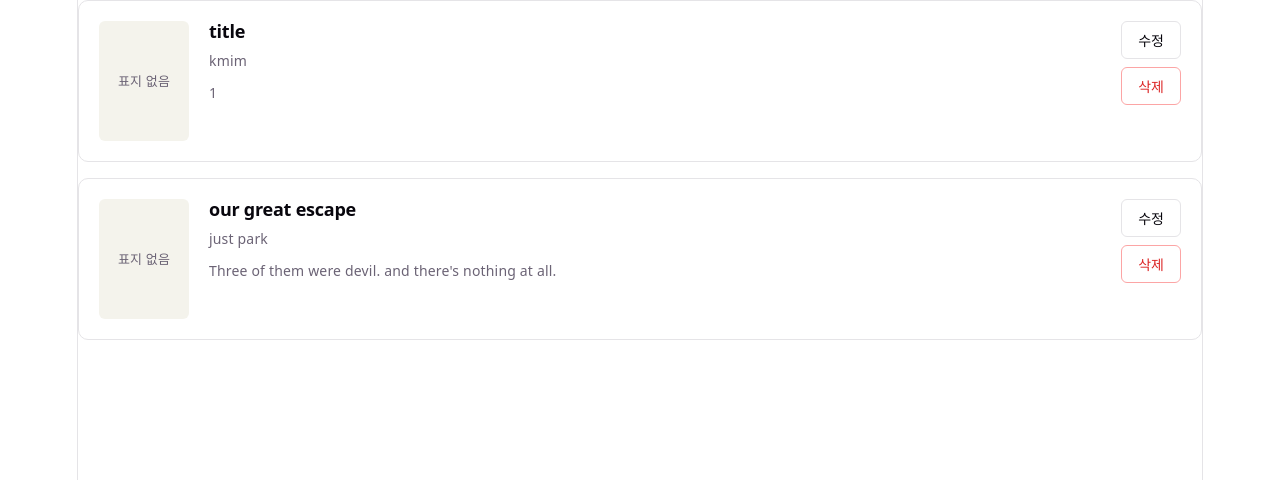
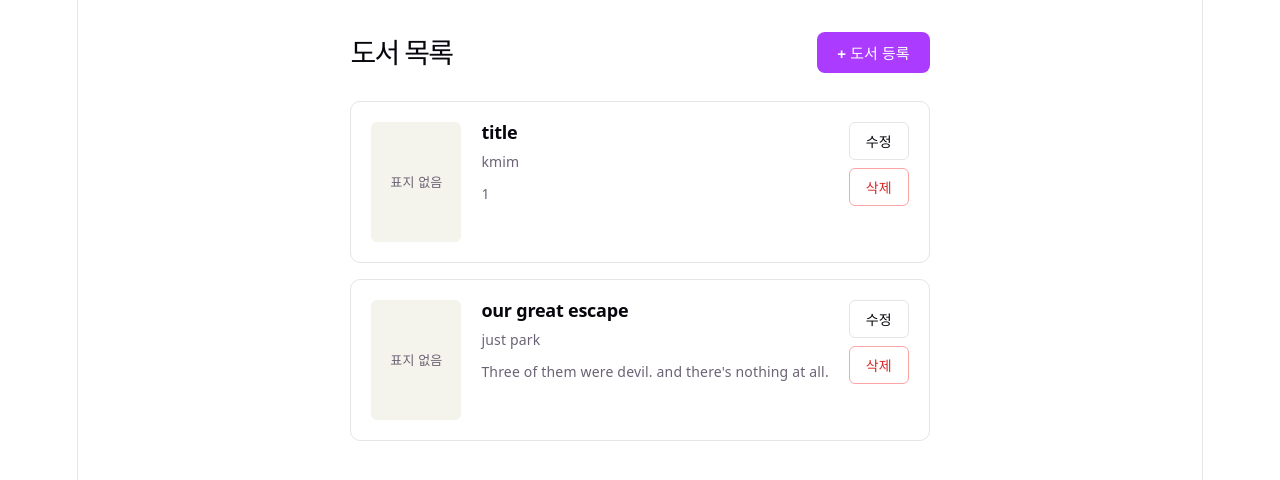
Before and after one commit to LeeDongHyun1324/AI_-_4-, a React (Vite) app: page / in a window 1280 px wide. Shown: the top 480 px of the page. Built offline with nearby package versions, Linux system fonts and the light colour scheme; data requests are answered from the project's data file.

Commit message:
merge with hyesung(hard)

```diff
--- a/db.json
+++ b/db.json
@@ -1,7 +1,20 @@
 {
     "books": [
-        { "id": 1, "title": "  ", "author": "","content": "   1  ",
-        "coverImageUrl": "","createdAt": "2026-04-24T09:00:00.000Z",
-        "updatedAt": "2026-04-24T09:00:00.000Z"}
+        { "id": 1,
+        "title": "title",
+        "author": "kmim",
+        "content": "   1  ",
+        "coverImageUrl": "",
+        "createdAt": "2026-04-24T09:00:00.000Z",
+        "updatedAt": "2026-04-24T09:00:00.000Z"
+        },
+        { "id": 2,
+        "title": "our great escape",
+        "author": "just park",
+        "content": "Three of them were devil. and there's nothing at all.",
+        "coverImageUrl": "",
+        "createdAt": "2026-04-24T09:00:00.000Z",
+        "updatedAt": "2026-04-24T09:00:00.000Z"
+        }
     ]
 }
--- a/src/pages/BookListPage.jsx
+++ b/src/pages/BookListPage.jsx
@@ -1,22 +1,52 @@
-import '../App.css'
+import { useEffect, useState } from 'react';
+import { getBooks, deleteBook } from '../api/books';
 import BookCard from '../components/BookCard';
 
-function BookListPage({ books, onDelete }) {
+export default function BookListPage() {
+  const [books, setBooks] = useState([]);
+  const [loading, setLoading] = useState(true);
+  const [error, setError] = useState(null);
 
-    return (
-        <div className="booklist-page">
-            <ul className="book-list">
-                {books.map(b => (
-                    <BookCard
-                        key={b.id}
-                        book={b}
-                        onDelete={onDelete}
-                    />
-                ))}
-            </ul>
-        </div>
+  useEffect(() => {
+    getBooks()
+      .then(setBooks)
+      .catch((err) => setError(err.message))
+      .finally(() => setLoading(false));
+  }, []);
+
+  async function handleDelete(id) {
+    if (!window.confirm('정말 삭제하시겠습니까?')) return;
+    try {
+      await deleteBook(id);
+      setBooks((prev) => prev.filter((b) => b.id !== id));
+    } catch (err) {
+      alert(err.message);
+    }
+  }
+
+  if (loading) return <p className="status-message">불러오는 중...</p>;
+  if (error) return <p className="status-message status-message--error">{error}</p>;
+
+  return (
+    <div className="book-list-page">
+      <div className="book-list-header">
+        <h1>도서 목록</h1>
+        <button className="btn-primary" onClick={() => alert('도서 등록 페이지로 이동')}>
+          + 도서 등록
+        </button>
+      </div>
+
+      {books.length === 0 ? (
+        <p className="status-message">등록된 도서가 없습니다.</p>
+      ) : (
+        <ul className="book-list">
+          {books.map((book) => (
+            <li key={book.id}>
+              <BookCard book={book} onDelete={handleDelete} />
+            </li>
+          ))}
+        </ul>
+      )}
+    </div>
   );
-
 }
-
-export default BookListPage
```
